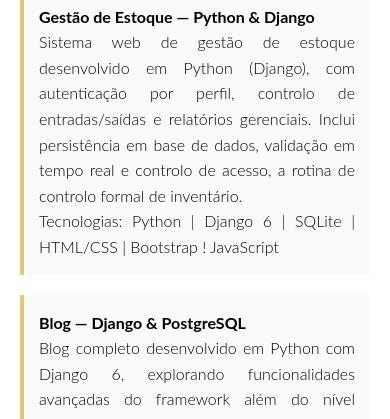
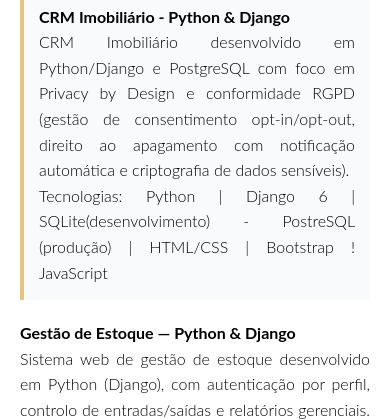
Before and after one commit to Tatianaclelio-19/tatiana_anaclelio, a plain HTML site: page portifolio_projetos.html in a window 390 px wide. Shown: the part 412-831 px from the top of the page. Drawn offline with Linux system fonts and the light colour scheme.

Commit message:
Incluir CRM
Incluir CRM Imobiliário na página principal e projetos.

```diff
--- a/portifolio_projetos.html
+++ b/portifolio_projetos.html
@@ -29,6 +29,13 @@
   </div>
 
   <h2>Projetos</h2>
+  <h3>CRM Imobiliário - Python & Django</h3>
+      <p>
+        CRM Imobiliário desenvolvido em Python/Django e PostgreSQL com foco em Privacy by Design e conformidade RGPD (gestão de consentimento opt-in/opt-out, direito ao apagamento com notificação automática e criptografia de dados sensíveis).
+      </p>
+      <p><strong>Tecnologias:</strong> Python | Django 6 | SQLite(desenvolvimento) - PostreSQL (produção) |
+      HTML/CSS | Bootstrap ! JavaScript</p>
+    </div>
 
     <h3>Gestão de Estoque — Python & Django</h3>
     <p>
```
Also changed, not shown: index.html (+3 -1 lines).
